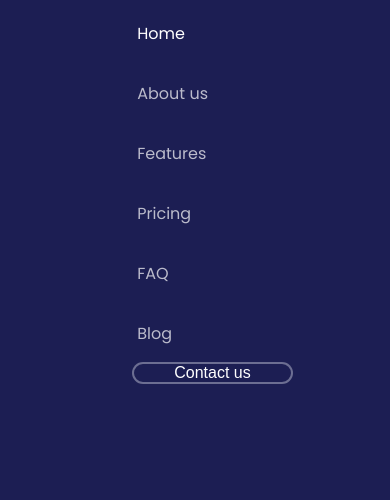
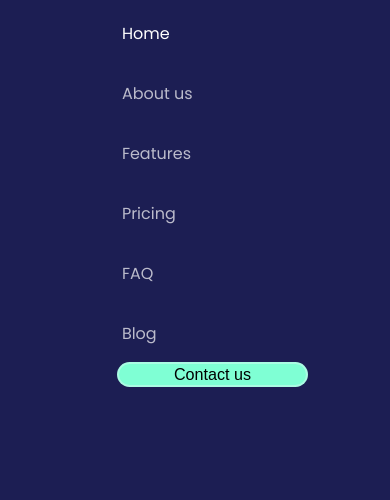
Before and after one commit to MaharobHossain/Responsive-Finsweet-Web-Create, a plain HTML site: page index.html in a window 390 px wide. In both pictures the pointer is over the button "Contact us". Shown: the part 91-591 px from the top of the page. Drawn offline with Linux system fonts and the light colour scheme.

Commit message:
some button update

```diff
--- a/styles/style.css
+++ b/styles/style.css
@@ -49,10 +49,15 @@ body{
     font-weight: 500;
     border: 2px solid rgba(244, 246, 252, 0.37);
     margin-left: 35px;
-    padding: 0px 40px;
+    padding: 0px 50px;
     border-radius: 41px;
  }
-
+ .contact-button:hover{
+   background-color: aquamarine;
+   color: black;
+   padding: 1px 55px;
+   font-size: 1.01rem;
+ }
 
  /* Banner section style */
  .banner{
@@ -139,7 +144,7 @@ body{
 
 
  @media screen and (max-width: 576px){
-    .container, .nav-list, .navbar {
+    .container, .nav-list, .navbar, .banner-container {
         flex-direction: column;
     }
 
```
